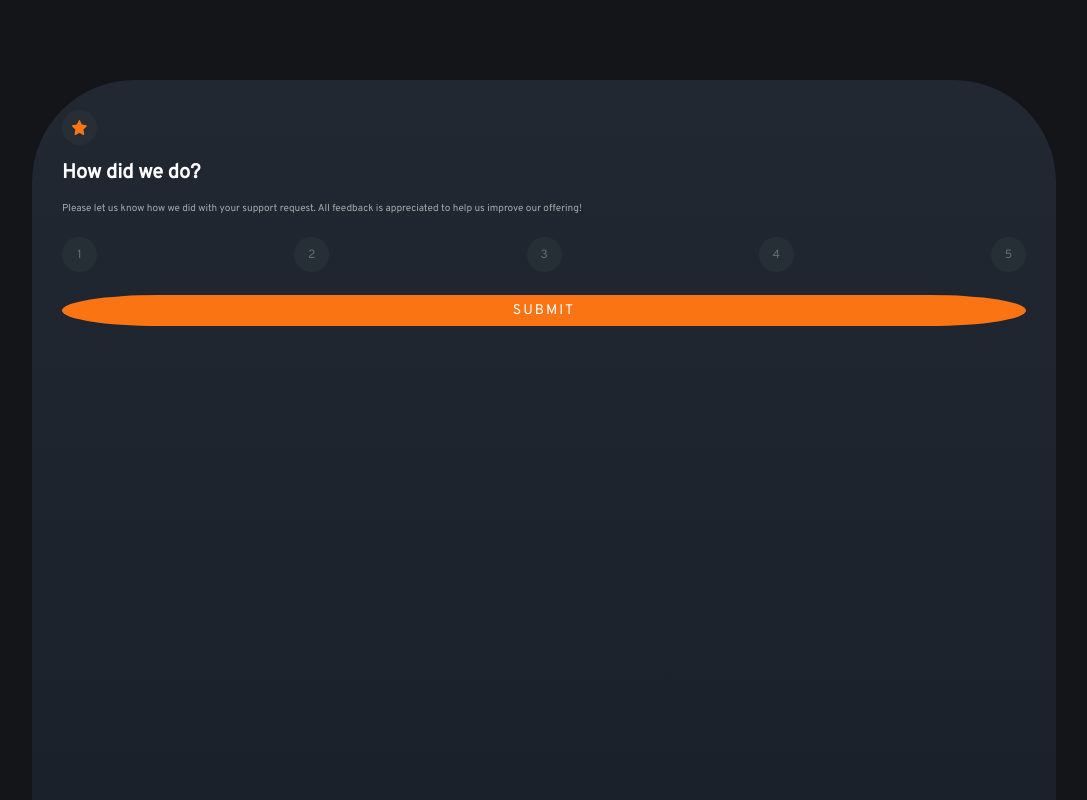
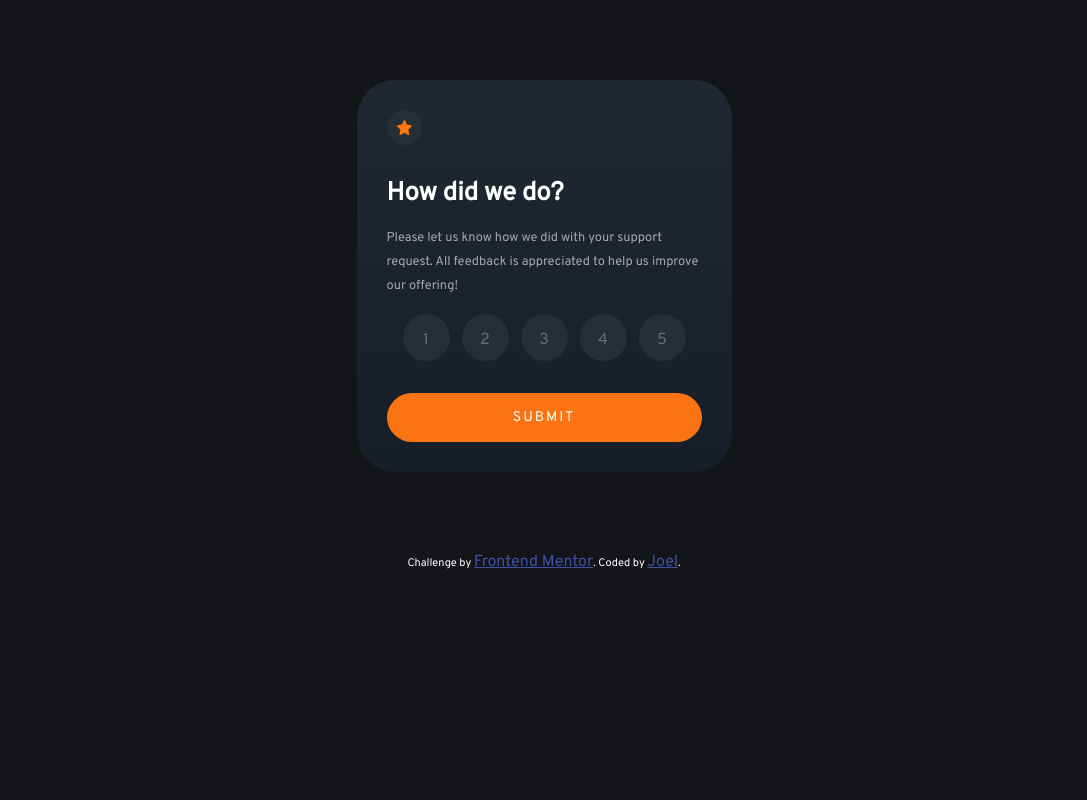
Before and after one commit to JoelTing99/interactive-rating-component, a plain HTML site: page index.html in a window 1280 px wide. Shown: the top 800 px of the page, without its empty margins (96-1183 px from the left). Drawn offline with Linux system fonts and the light colour scheme.

Commit message:
completed

```diff
--- a/script.js
+++ b/script.js
@@ -35,4 +35,6 @@ let btn = document.querySelector("button");
 btn.addEventListener("click", () => {
     document.querySelector(".rating-card").classList.add("hidden");
     document.querySelector(".thanks-card").classList.remove("hidden");
+
+    document.querySelector("#rate").innerHTML = selectValue;
 });
--- a/styles.css
+++ b/styles.css
@@ -12,28 +12,29 @@ body {
 
 .rating-title, .thanks-title {
     color: rgb(255, 255, 255);
-    font-size: 20px;
+    font-size: 1.6rem;
 }
 
 .rating-title {
-    margin: 15px auto;
+    margin: 2rem auto 1rem;
 }
 
 .thanks-title {
-    margin: auto;
+    margin: 2rem auto 1rem;
 }
 
 .rating-instruction, .thanks-instruction {
     color:rgba(255, 255, 255, 60%);
-    font-size: 10px;
+    line-height: 1.5rem;
 }
 
-.rating-instruction {
-    line-height: 16px;
+.rating-instruction, #rate {
     margin: 10px auto;
+    font-size: 0.8rem;
 }
 
 .thanks-instruction {
+    font-size: 0.9rem;
     margin: auto;
 }
 
@@ -42,7 +43,9 @@ body {
 }
 
 .attribution {
-    font-size: 11px; text-align: center;
+    font-size: 11px;
+    text-align: center;
+    color:rgb(255, 255, 255);
 }
 .attribution a {
     color: hsl(228, 45%, 44%);
@@ -59,11 +62,9 @@ body {
 .rating-card, .thanks-card {
     background: linear-gradient(rgb(33, 40, 50), rgb(23, 30, 40));
     aspect-ratio: 1 / 1;
-    min-width: 315px;
-    max-width: 1380px;
-
+    width: 315px;
     border-radius: 10%;
-    margin: 10vh 10vw;
+    margin: 10vh auto;
     padding: 30px;
 }
 
@@ -90,12 +91,13 @@ body {
     display: flex;
     flex-direction: row;
     justify-content: space-between;
-    margin: 20px auto;
+    margin: 1rem;
 }
 
 .rating li {
     color:rgb(101, 109, 119);
-    font-size: 12px;
+    font-size: 1rem;
+    padding: 1rem;
 }
 
 .btn {
@@ -107,9 +109,9 @@ body {
     color: rgb(255, 255, 255);
     background-color: rgb(251, 116, 19);
     border: none;
-    border-radius: 10% / 50%;
-    padding: 7px;
-    margin: 3px auto;
+    border-radius: 8% / 50%;
+    padding: 1rem;
+    margin: 1rem auto 0;
 }
 
 .btn:hover {
@@ -125,3 +127,13 @@ body {
     width: 50%;
 
 }
+
+.selected {
+    color: rgb(251, 116, 19);
+    background-color: rgb(38, 47, 54);
+    width: 50%;
+    font-size: 14px;
+    margin: 8% auto;
+    padding: 5px 10px;
+    border-radius: 10% / 50%;
+}
```
Also changed, not shown: index.html (+1 -1 lines).
